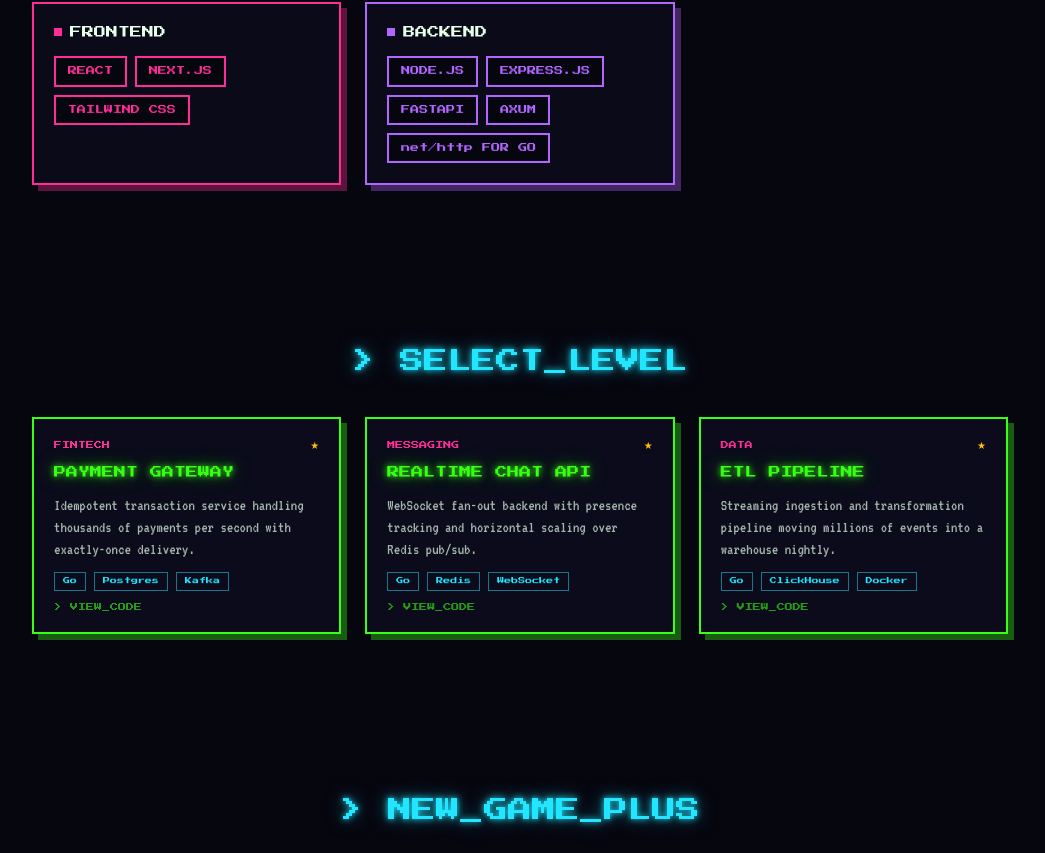
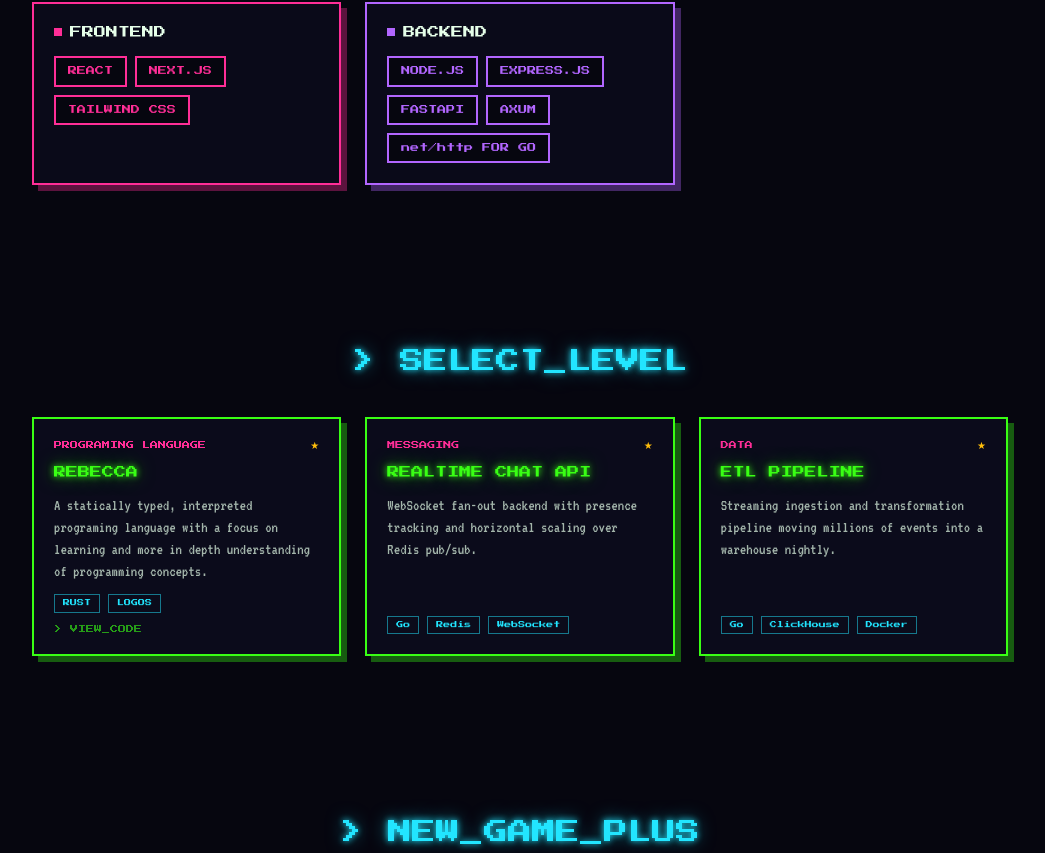
Before and after one commit to llaarriizz/portfolio, a React (Vite) app in the folder frontend/: page / in a window 1280 px wide. Shown: the part 1744-2597 px from the top of the page, without its empty margins (120-1165 px from the left). Built offline with nearby package versions, Linux system fonts and the light colour scheme.

Commit message:
projects, rebecca

```diff
--- a/frontend/src/components/About.tsx
+++ b/frontend/src/components/About.tsx
@@ -3,7 +3,7 @@
 const STATS = [
   { value: "40+", label: "MINI PROJECTS" },
   { value: "99.9%", label: "UPTIME" },
-  { value: "∞", label: "COFFEE" },
+  { value: "20", label: "AGE" },
 ];
 
 export function About() {
--- a/frontend/src/components/Projects.tsx
+++ b/frontend/src/components/Projects.tsx
@@ -8,12 +8,12 @@
 
 const PROJECTS: Project[] = [
   {
-    title: "PAYMENT GATEWAY",
-    tag: "FINTECH",
+    title: "REBECCA",
+    tag: "PROGRAMING LANGUAGE",
     description:
-      "Idempotent transaction service handling thousands of payments per second with exactly-once delivery.",
-    stack: ["Go", "Postgres", "Kafka"],
-    href: "#",
+      "A statically typed, interpreted programing language with a focus on learning and more in depth understanding of programming concepts.",
+    stack: ["RUST", "LOGOS"],
+    href: "https://github.com/llaarriizz/rebecca",
   },
   {
     title: "REALTIME CHAT API",
@@ -41,12 +41,12 @@
       </h2>
 
       <div className="grid gap-6 md:grid-cols-3">
-        {PROJECTS.map((project) => (
-          <a
-            key={project.title}
-            href={project.href}
-            className="pixel-frame group flex flex-col gap-3 bg-panel/80 p-5 text-neon transition-transform duration-150 hover:-translate-y-2"
-          >
+        {PROJECTS.map((project) => {
+          const cardClass =
+            "pixel-frame group flex flex-col gap-3 bg-panel/80 p-5 text-neon transition-transform duration-150 hover:-translate-y-2";
+
+          const content = (
+            <>
               <div className="flex items-center justify-between">
                 <span className="font-pixel text-[8px] text-magenta">
                   {project.tag}
@@ -69,11 +69,34 @@
                   </span>
                 ))}
               </div>
+              {project.href.startsWith("http") && (
                 <span className="font-pixel text-[8px] text-neon/60 transition-colors group-hover:text-neon">
                   &gt; VIEW_CODE
                 </span>
+              )}
+            </>
+          );
+
+          if (project.href.startsWith("http")) {
+            return (
+              <a
+                key={project.title}
+                href={project.href}
+                target="_blank"
+                rel="noopener noreferrer"
+                className={cardClass}
+              >
+                {content}
               </a>
-        ))}
+            );
+          }
+
+          return (
+            <div key={project.title} className={cardClass}>
+              {content}
+            </div>
+          );
+        })}
       </div>
     </section>
   );
```
Lines whose indentation alone changed are shown as unchanged.
